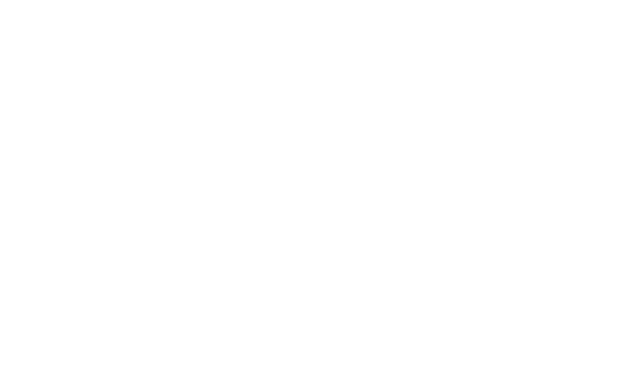
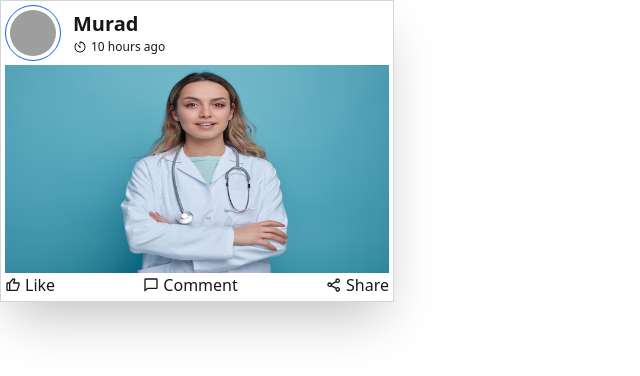
Before and after one commit to nifad2005/team-social, a React (Vite) app: page / in a window 1280 px wide. Shown: the top 376 px of the page, without its empty margins (0-640 px from the left). Built offline with nearby package versions, Linux system fonts and the light colour scheme; grey boxes are pictures that could not be loaded.

Commit message:
random resolving

```diff
--- a/src/pages/Home.jsx
+++ b/src/pages/Home.jsx
@@ -1,9 +1,9 @@
-
+import Post from '../components/Post'
 
 function Home() {
   return (
     <div>
-
+        <Post/>
     </div>
   )
 }
```
